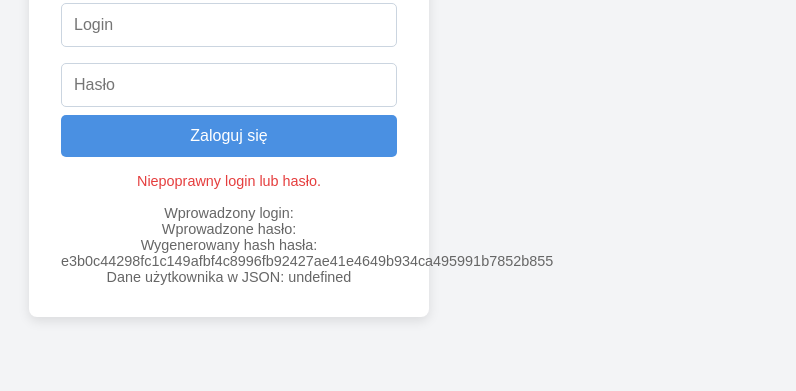
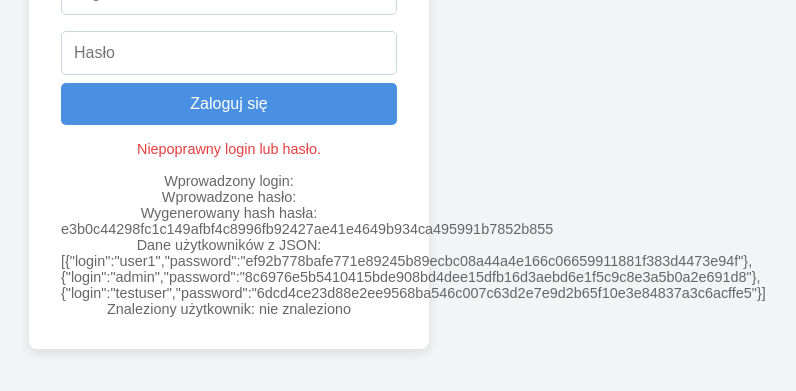
Before and after one commit to ppopiolek/brute-force-app, a plain HTML site: page index.html in a window 1280 px wide. Both pictures are taken after a click on the button "Zaloguj się". Shown: the part 285-676 px from the top of the page, without its empty margins (411-1207 px from the left). Drawn offline with Linux system fonts and the light colour scheme.

Commit message:
Fixes and updates

```diff
--- a/index.html
+++ b/index.html
@@ -87,7 +87,7 @@
         <input type="password" id="password" placeholder="Hasło">
         <button onclick="checkCredentials()">Zaloguj się</button>
         <p id="result"></p>
-        <p id="debug"></p>
+        <p id="debug"></p> <!-- Element do wyświetlania informacji debugowania -->
     </div>
 
     <script>
@@ -102,18 +102,24 @@
         async function checkCredentials() {
             const login = document.getElementById("login").value;
             const password = document.getElementById("password").value;
-
-            // Hashowanie tylko hasła
             const hashedPassword = await sha256(password);
 
-            // Wyświetlanie debugowania
+            // Wyświetlanie debugowania w interfejsie użytkownika
             document.getElementById("debug").innerText = `Wprowadzony login: ${login}\nWprowadzone hasło: ${password}\nWygenerowany hash hasła: ${hashedPassword}`;
 
             try {
-                const users = await fetch('passwords.json').then(res => res.json());
+                const response = await fetch('passwords.json');
+                if (!response.ok) {
+                    console.error("Błąd ładowania pliku JSON:", response.status, response.statusText);
+                    document.getElementById("result").innerText = `Błąd ładowania danych logowania: ${response.status} ${response.statusText}`;
+                    return;
+                }
+                const users = await response.json();
+                console.log("Dane użytkowników z JSON:", users);
+                document.getElementById("debug").innerText += `\nDane użytkowników z JSON: ${JSON.stringify(users)}`;
 
-                // Porównanie loginu w czystej postaci i hasła w postaci zahashowanej
                 const user = users.find(user => user.login === login && user.password === hashedPassword);
+                console.log("Znaleziony użytkownik:", user);
 
                 if (user) {
                     const currentTime = new Date().toISOString();
@@ -125,7 +131,8 @@
                     document.getElementById("result").style.color = "#e53e3e";
                 }
 
-                document.getElementById("debug").innerText += `\nDane użytkownika w JSON: ${JSON.stringify(user)}`;
+                // Wyświetlanie informacji o znalezionym użytkowniku lub braku
+                document.getElementById("debug").innerText += `\nZnaleziony użytkownik: ${user ? JSON.stringify(user) : "nie znaleziono"}`;
             } catch (error) {
                 console.error("Błąd podczas pobierania lub przetwarzania danych:", error);
                 document.getElementById("result").innerText = "Wystąpił błąd. Spróbuj ponownie.";
```
Also changed, not shown: 1 other file.
